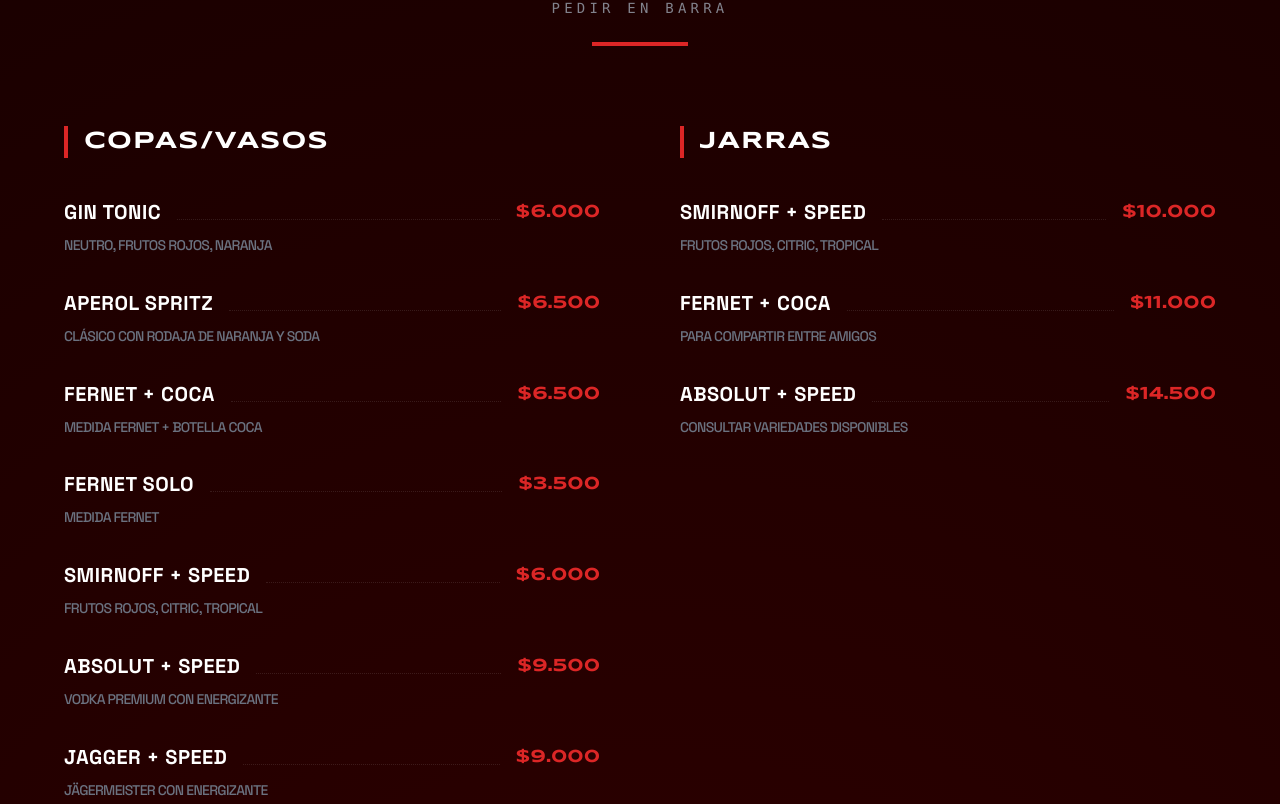
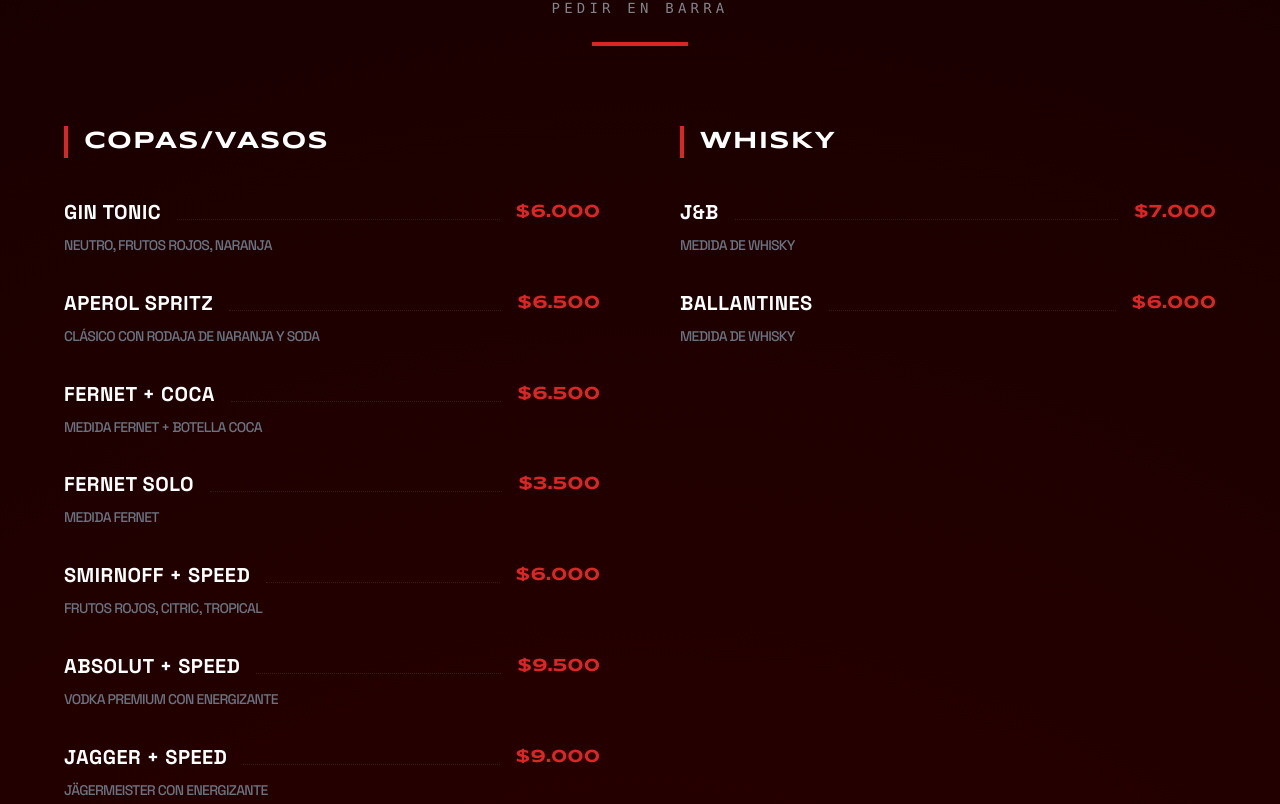
Before and after one commit to jubertorello/eter-bar, a React (Vite) app: page / in a window 1280 px wide. Shown: the part 1576-2380 px from the top of the page. Built offline with nearby package versions, Linux system fonts and the light colour scheme.

Commit message:
feat: Introduce 'WHISKY' as a drink category and centralize menu items in a new file.

```diff
--- a/App.tsx
+++ b/App.tsx
@@ -14,10 +14,11 @@
   MessageSquare,
   Instagram
 } from 'lucide-react';
-import { MENU_ITEMS, OPENING_HOURS, PROMOS, WIFI_DATA, LOCATION_DATA, CONTACT_DATA } from './constants';
+import { OPENING_HOURS, PROMOS, WIFI_DATA, LOCATION_DATA, CONTACT_DATA } from './constants';
+import { MENU_ITEMS } from './MENU_ITEMS';
 
 const App: React.FC = () => {
-  const categories = ['COPAS/VASOS', 'JARRAS', 'CERVEZAS', 'VINOS', 'OTROS'] as const;
+  const categories = ['COPAS/VASOS', 'WHISKY', 'JARRAS', 'CERVEZAS', 'VINOS', 'OTROS'] as const;
 
   return (
     <div className="min-h-screen bg-nebula text-white selection:bg-red-600 selection:text-white">
--- /dev/null
+++ b/MENU_ITEMS.ts
@@ -0,0 +1,51 @@
+import { DrinkItem } from './types';
+
+
+export const MENU_ITEMS: DrinkItem[] = [
+    // COPAS/VASOS
+    { id: 'cv1', name: 'Gin Tonic', description: 'Neutro, Frutos Rojos, Naranja', price: '$6.000', category: 'COPAS/VASOS' },
+    { id: 'cv2', name: 'Aperol Spritz', description: 'Clásico con rodaja de naranja y soda', price: '$6.500', category: 'COPAS/VASOS' },
+    { id: 'cv3', name: 'Fernet + Coca', description: 'Medida Fernet + Botella coca', price: '$6.500', category: 'COPAS/VASOS' },
+    { id: 'cv4', name: 'Fernet solo', description: 'Medida Fernet', price: '$3.500', category: 'COPAS/VASOS' },
+    { id: 'cv5', name: 'Smirnoff + Speed', description: 'Frutos Rojos, Citric, Tropical', price: '$6.000', category: 'COPAS/VASOS' },
+    { id: 'cv6', name: 'Absolut + Speed', description: 'Vodka premium con energizante', price: '$9.500', category: 'COPAS/VASOS' },
+    { id: 'cv7', name: 'Jagger + Speed', description: 'Jägermeister con energizante', price: '$9.000', category: 'COPAS/VASOS' },
+    { id: 'cv8', name: 'Mojito Malibu', description: 'Ron Malibu, menta y limón', price: '$6.500', category: 'COPAS/VASOS' },
+    { id: 'cv9', name: 'Mojito Frutos rojos', description: 'Ron Malibu, menta y limón + frutos rojos', price: '$6.500', category: 'COPAS/VASOS' },
+    { id: 'cv10', name: 'Vermut + Soda', description: 'El clásico de siempre', price: '$4.000', category: 'COPAS/VASOS' },
+    { id: 'cv11', name: 'Negroni', description: 'Campari, Vermut, Gin y rodaja de naranja', price: '$5.000', category: 'COPAS/VASOS' },
+    { id: 'cv12', name: 'Eter Special', description: 'Absolut regular, Granadina, Jugo de arándanos, Sprite y rodajas de frutilla.', price: '$7.000', category: 'COPAS/VASOS' },
+    { id: 'cv13', name: 'Hi-Fi', description: 'Smirnoff, refresco de naranja, jugo de limón', price: '$7.000', category: 'COPAS/VASOS' },
+    { id: 'cv14', name: 'Cuba Libre', description: 'Ron dorado, coca-cola y jugo de limón', price: '$6.500', category: 'COPAS/VASOS' },
+    { id: 'cv15', name: 'Azulito', description: 'Smirnoff, jugo de limón, powerade, sprite', price: '$7.000', category: 'COPAS/VASOS' },
+    { id: 'cv16', name: 'Gancia + Sprite', description: 'Medida de Gancia con Sprite', price: '$5.000', category: 'COPAS/VASOS' },
+    { id: 'cv17', name: 'Campari Tonic', description: 'Campari con tónica y rodaja de limón', price: '$6.500', category: 'COPAS/VASOS' },
+    { id: 'cv18', name: 'Moscow Mule', description: 'Dos trago y sabes que me pongo bellaco', price: 'PRÓXIMAMENTE', category: 'COPAS/VASOS' },
+
+    // WHISKY
+    { id: 'w1', name: 'J&B', description: 'Medida de whisky', price: '$7.000', category: 'WHISKY' },
+    { id: 'w2', name: 'Ballantines', description: 'Medida de whisky', price: '$6.000', category: 'WHISKY' },
+
+    // JARRAS
+    { id: 'j1', name: 'Smirnoff + speed', description: 'Frutos rojos, citric, tropical', price: '$10.000', category: 'JARRAS' },
+    { id: 'j2', name: 'Fernet + Coca', description: 'Para compartir entre amigos', price: '$11.000', category: 'JARRAS' },
+    { id: 'j3', name: 'Absolut + Speed', description: 'Consultar variedades disponibles', price: '$14.500', category: 'JARRAS' },
+
+
+    // CERVEZAS
+    { id: 'c1', name: 'Corona 330cc', description: 'Cerveza rubia suave premium', price: '$6.500', category: 'CERVEZAS' },
+    { id: 'c2', name: 'Brahma lata', description: 'Cerveza clásica en lata', price: '$4.500', category: 'CERVEZAS' },
+    { id: 'c3', name: 'Brahma Grande', description: 'Para compartir en mesa', price: '$8.000', category: 'CERVEZAS' },
+    { id: 'c4', name: 'Stella Artois Grande', description: 'Calidad premium superior', price: '$12.000', category: 'CERVEZAS' },
+
+    // VINOS
+    { id: 'v1', name: 'Cordero con piel de lobo', description: 'Malbec joven y audaz', price: '$8.500', category: 'VINOS' },
+    { id: 'v2', name: 'Santa Julia', description: 'Varietales seleccionados', price: '$11.000', category: 'VINOS' },
+
+    // OTROS
+    { id: 'o1', name: 'Agua mineral 500cc', description: 'Con o sin gas', price: '$2.500', category: 'OTROS' },
+    { id: 'o2', name: 'Coca Cola 500cc', description: 'Línea clásica o sin azúcar', price: '$3.000', category: 'OTROS' },
+    { id: 'o2', name: 'Aquarius 500cc', description: 'Línea clásica', price: '$3.000', category: 'OTROS' },
+    { id: 'o3', name: 'Fanta 500cc', description: 'Línea clásica', price: '$3.000', category: 'OTROS' },
+    { id: 'o4', name: 'Speed', description: 'Lata de energizante 250ml', price: '$3.000', category: 'OTROS' },
+];
--- a/types.ts
+++ b/types.ts
@@ -4,7 +4,7 @@
   name: string;
   description: string;
   price: string;
-  category: 'COPAS/VASOS' | 'JARRAS' | 'CERVEZAS' | 'VINOS' | 'OTROS';
+  category: 'COPAS/VASOS' | 'WHISKY' | 'JARRAS' | 'CERVEZAS' | 'VINOS' | 'OTROS';
 }
 
 export interface OpeningHour {
```
Also changed, not shown: 1 other file (tests, documents, lock files or other folders). Lines whose indentation alone changed are shown as unchanged.
